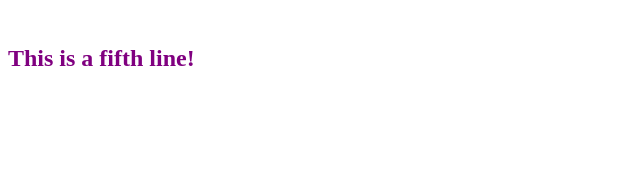
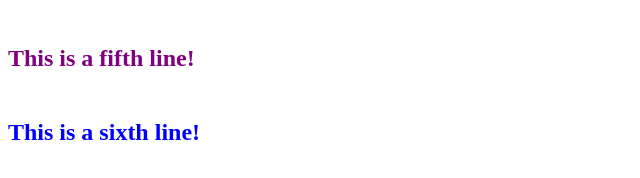
Before and after one commit to jkbanham/csc227, a plain HTML site: page index.html in a window 1280 px wide. Shown: the part 122-300 px from the top of the page, without its empty margins (0-640 px from the left). Drawn offline with Linux system fonts and the light colour scheme.

Commit message:
Update index.html
Added a sixth line

```diff
--- a/index.html
+++ b/index.html
@@ -5,5 +5,6 @@
 <BR><font color=green>This is a third line!</font>
 <BR><font color=yellow>This is a 4th line!</font>
 <H2><BR><font color=purple>This is a fifth line!</font></H2>
+<H2><BR><font color=blue>This is a sixth line!</font></H2>
 </body>
 </html>
```
